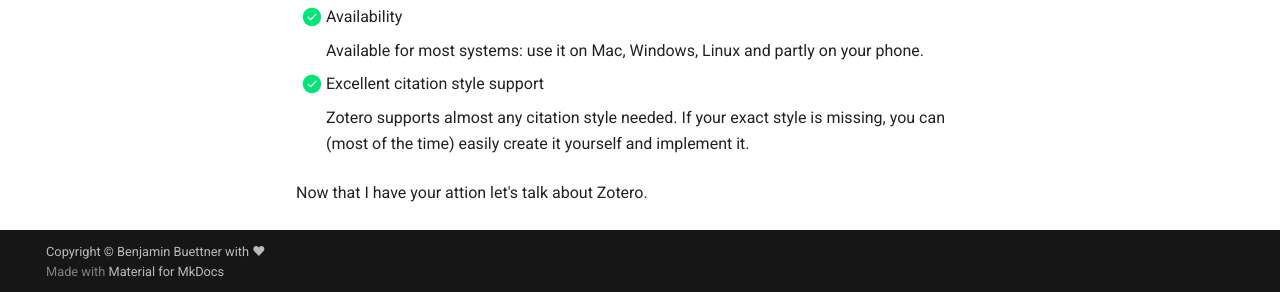
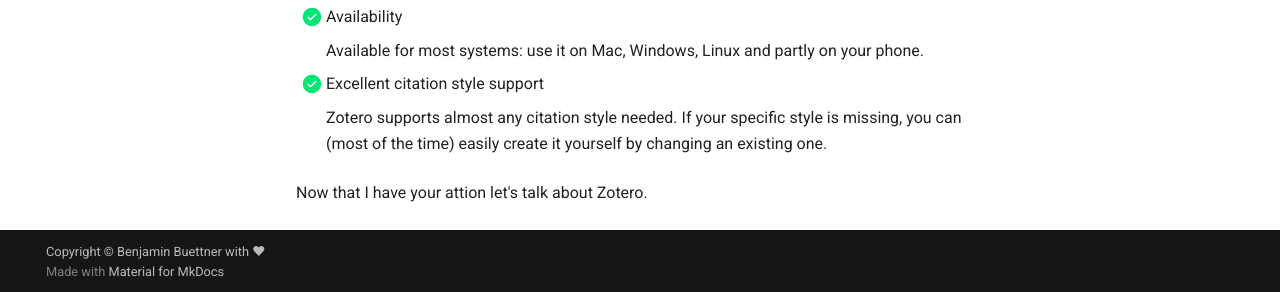
Before and after one commit to B-Benja/Bens_Zotero, an MkDocs documentation site: the page built from docs/index.md, in a window 1280 px wide and 900 px high, scrolled down 824 px. Shown: the part 605-897 px from the top of the window. Built offline with MkDocs 1.6.1 and Material for MkDocs 9.7.7, drawn with Linux system fonts in a browser that asks for light colours; comment, search, counter and statistics services are not loaded.

Commit message:
Update index.md

```diff
--- a/docs/index.md
+++ b/docs/index.md
@@ -36,7 +36,7 @@
 
 - [x]	Excellent citation style support
 
-    Zotero supports almost any citation style needed. If your exact style is missing, you can (most of the time) easily create it yourself and implement it.
+    Zotero supports almost any citation style needed. If your specific style is missing, you can (most of the time) easily create it yourself by changing an existing one.
 
 
 Now that I have your attion let's talk about Zotero.
```
